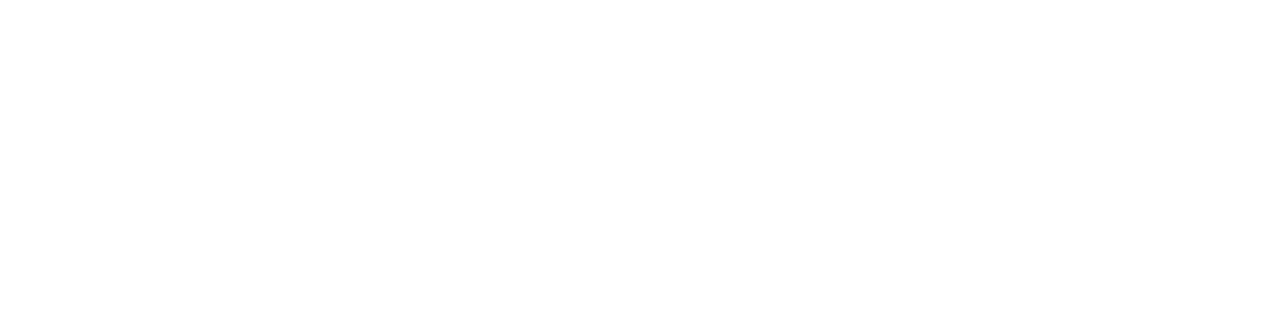
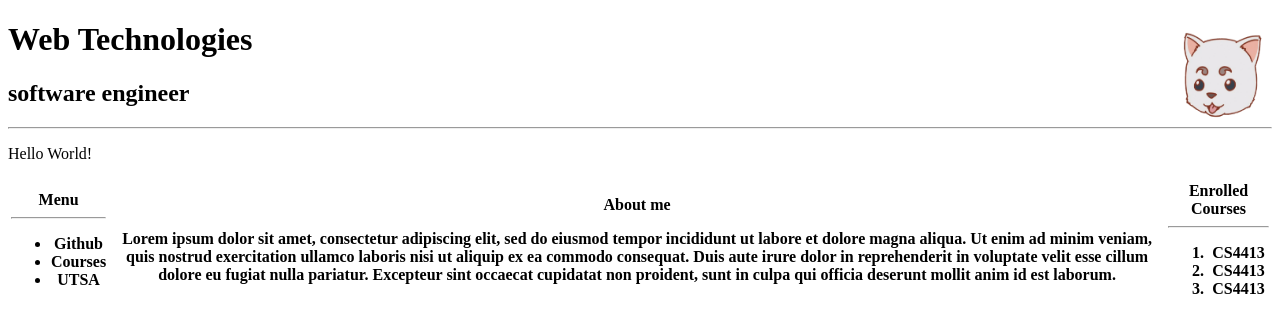
Before and after one commit to Dsoeung/CS4413-assignments, a plain HTML site: page assignment2/index.html in a window 1280 px wide. Drawn offline with Linux system fonts and the light colour scheme.

Commit message:
initial website outline complete, sadaharu image added

```diff
--- a/assignment2/index.html
+++ b/assignment2/index.html
@@ -1,10 +1,54 @@
 <!DOCTYPE html>
-<html lang="en">
-<head>
-    <meta charset="UTF-8">
-    <title>Title</title>
-</head>
-<body>
+<html lang="en-US">
+   <head>
+       <title>
+          Web Technologies – CS4413
+       </title>
+   </head>
+   <body>
+   <img src="./images/Sadaharu.png" alt="Pupper" width="100" height="100" align="right">
+      <h1>
+         Web Technologies
+      </h1>
+      <h2>
+         software engineer
+      </h2>
+      <hr>
 
-</body>
+      <p id="summary-paragraph">
+         Hello World!
+      </p>
+   <table>
+      <tr>
+         <th>Menu<hr>
+            <ul>
+               <li>Github</li>
+               <li>Courses</li>
+               <li>UTSA</li>
+            </ul>
+         </th>
+
+         <th>About me
+         <p>Lorem ipsum dolor sit amet, consectetur adipiscing elit,
+            sed do eiusmod tempor incididunt ut labore et dolore magna aliqua.
+            Ut enim ad minim veniam, quis nostrud exercitation ullamco laboris nisi
+            ut aliquip ex ea commodo consequat. Duis aute irure dolor in reprehenderit in
+            voluptate velit esse cillum dolore eu fugiat nulla pariatur. Excepteur sint occaecat
+            cupidatat non proident, sunt in culpa qui officia deserunt mollit anim id est laborum.</p>
+         </th>
+
+         <th>Enrolled Courses
+            <hr>
+            <ol>
+               <li>CS4413</li>
+               <li>CS4413</li>
+               <li>CS4413</li>
+            </ol>
+         </th>
+      </tr>
+      <!-- fill in the rest yourself -->
+   </table>
+
+
+   </body>
 </html>
```
Also changed, not shown: assignment2/images/Sadaharu.png (added), 1 other file.
